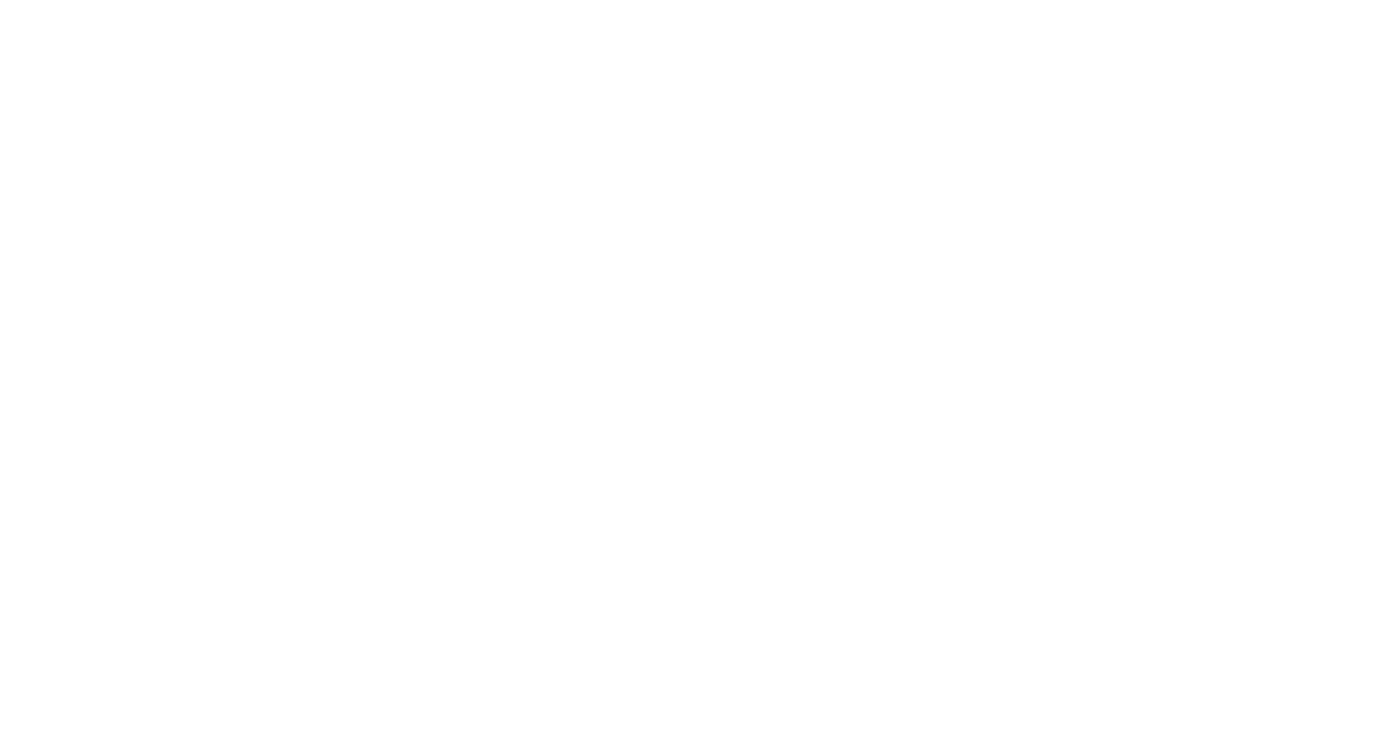
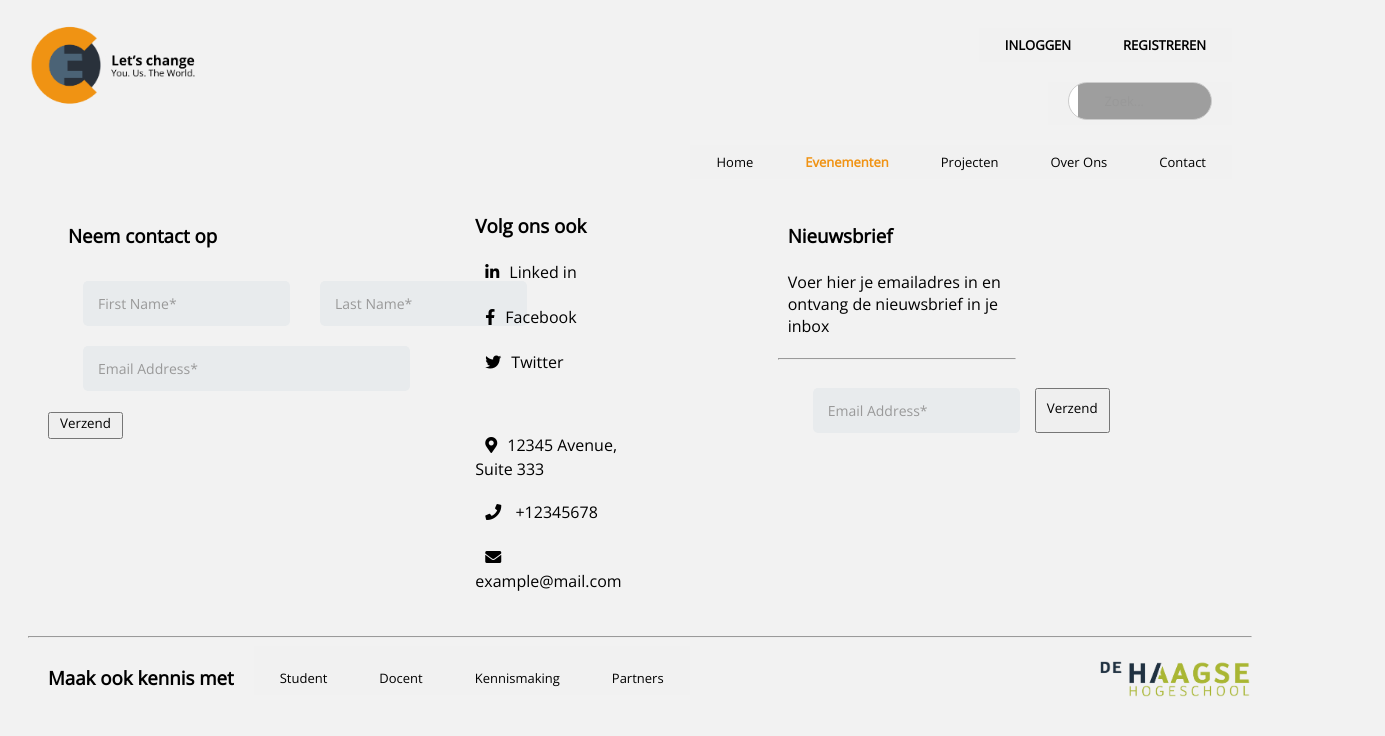
Before and after one commit to TheHagueUniversity/1819-cmd-b-pr-centre-of-expertise-18067050, a plain HTML site: page projectc/evenementen.html in a window 1280 px wide. Shown: the whole page, 1385 px wide, since content can reach past the window. Drawn offline with nearby package versions, Linux system fonts and the light colour scheme; grey boxes are pictures that could not be loaded.

Commit message:
comments toegevoegd

```diff
--- a/projectc/css/style.css
+++ b/projectc/css/style.css
@@ -9,6 +9,7 @@ body {
   background-color: rgba(242, 242, 242, 1);
 }
 
+/* hier geven we de horizontale lijn 0 padding */
 hr {
   padding:0;
 }
@@ -21,7 +22,7 @@ hr {
   padding: 0px;
 }
 
-/* Style the buttons inside the tab */
+/* geeft style aan de buttons in de tab */
 .tab button {
   background-color: inherit;
   float: left;
@@ -45,19 +46,20 @@ hr {
   border-top-right-radius: 15px;
 }
 
-/* Change background color of buttons on hover */
+
+/* veranderd achtergrond kleur van buttons bij hover */
 .tab button:hover {
   background-color: rgb(240, 147, 20);
 }
 
-/* Create an active/current tablink class */
+/* creeert een active tablink voor de class */
 .tab button.active {
   background-color: #ccc;
   background-color: rgb(74, 99, 118);
   color: white;
 }
 
-/* Style the tab content */
+/* geeft style aan de tab content */
 .tabcontent {
   display: none;
   padding: 6px 12px;
@@ -65,6 +67,7 @@ hr {
   color: white;
   background-color: rgb(74, 99, 118);
   height: 500px;
+
   /* geeft rondingen aan */
   -webkit-border-bottom-right-radius: 15px;
   -webkit-border-bottom-left-radius: 15px;
@@ -78,11 +81,7 @@ hr {
   width: 50%;
 }
 
-.projects {}
 
-.events {}
-
-.about {}
 
 /* ---------------------------------------------------------------- footer ------------------------------------------------------------------------------------ */
 
@@ -97,7 +96,7 @@ hr {
 
 
   }
-
+/* styling van de input velden van de velden */
   input[type="text"] {
       appearance: none;
       width: 100%;
@@ -112,6 +111,7 @@ hr {
       font-size: 14px;
     }
 
+dit is de verzend button, styling ervan
 .contact-button {
   margin-left: 20px;
   color: white;
--- a/projectc/evenementen.html
+++ b/projectc/evenementen.html
@@ -0,0 +1,143 @@
+<!DOCTYPE html>
+<html>
+
+<head>
+  <title>Project C Centre of Expertise</title>
+  <meta charset="utf-8" />
+  <link href="css/style.css" type="text/css" rel="stylesheet" />
+  <link href="css/nav.css" type="text/css" rel="stylesheet" />
+  <link href="https://fonts.googleapis.com/css?family=Open+Sans" rel="stylesheet">
+  <link rel="stylesheet" href="https://use.fontawesome.com/releases/v5.8.1/css/all.css" integrity="sha384-50oBUHEmvpQ+1lW4y57PTFmhCaXp0ML5d60M1M7uH2+nqUivzIebhndOJK28anvf" crossorigin="anonymous">
+  <script src="https://code.jquery.com/jquery-3.3.1.js" integrity="sha256-2Kok7MbOyxpgUVvAk/HJ2jigOSYS2auK4Pfzbm7uH60=" crossorigin="anonymous"></script>
+</head>
+
+<body>
+  <header>
+
+    <!---------------------------------------------------------------------------------- Navigation log-in / register  ---------------------------------------------------------------------------------->
+    <nav>
+      </ul>
+      <ul id="topnav">
+        <li><a href="register.HTML">Inloggen</a></li>
+        <li><a href="register.HTML">Registreren</a></li>
+      </ul>
+    </nav>
+
+    <!-- Logo -->
+    <!-- Dit is het logo dat in de navigatie komt te staan -->
+    <a href="index.html"><img id="logo" src="img/Logo.png" alt="logo" /></a>
+
+    <!-- Navigation Search -->
+    <nav>
+      <ul id="searchnav">
+        <li>
+          <form>
+            <!-- Hierdoor komt "Zoek..." in de zoekbalk te staan. -->
+            <input type="search" placeholder=" Zoek...">
+          </form>
+        </li>
+      </ul>
+    </nav>
+
+
+
+
+
+
+
+
+
+
+    <!---------------------------------------------------------------------------------- Navigation General ---------------------------------------------------------------------------------->
+    <nav>
+      <ul id="generalnav">
+        <li><a  href="index.HTML">Home</a></li>
+        <!-- Hier zien we een active class, dit maakt het bold en oranje op het moment dat je op die pagina zit -->
+        <li><a class="active" href="evenementen.HTML">Evenementen</a></li>
+        <li><a href="projecten.HTML">Projecten</a></li>
+        <li><a href="overons.HTML">Over Ons</a></li>
+        <li><a href="contact.HTML">Contact</a></li>
+      </ul>
+    </nav>
+  </header>
+
+
+<!---------------------------------------------------------------------------------- Footer General ---------------------------------------------------------------------------------->
+<footer>
+  <div class="column" >
+    <div class="form-body">
+      <h3>Neem contact op</h3>
+      <div class="row">
+        <input style="width: 250px" type="text" placeholder="First Name*">
+        <input style="width: 250px" type="text" placeholder="Last Name*">
+      </div>
+      <div class="row">
+        <input style="width: 528px;" type="text" placeholder="Email Address*">
+      </div>
+    </div>
+    <button class="contact-button">Verzend</buttons>
+    </div>
+
+
+    <div class="column">
+      <h3>Volg ons ook</h3>
+        <p>
+            <i class="fab fa-linkedin-in"></i>Linked in
+        </p>
+        <p>
+            <i class="fab fa-facebook-f"></i>Facebook
+        </p>
+        <p>
+            <i class="fab fa-twitter"></i>Twitter
+        </p>
+        <br />
+        <p>
+          <i class="fas fa-map-marker-alt"></i>12345 Avenue, Suite 333
+        </p>
+        <p>
+          <i class="fas fa-phone"></i> +12345678
+        </p>
+        <p>
+          <i class="fas fa-envelope"></i>example@mail.com
+        </p>
+      </div>
+    </div>
+    <div class="row">
+      <div class="column">
+    <h3>
+       Nieuwsbrief
+    </h3>
+    <p>
+      Voer hier je emailadres in en ontvang de nieuwsbrief in je inbox
+    </p>
+    <hr />
+      <div class="form-body">
+        <div class="row">
+          <input style="width: 528px;" type="text" placeholder="Email Address*">
+          <button class="contact-button">Verzend</buttons>
+        </div>
+      </div>
+
+    </div>
+    </div>
+
+      </div>
+</footer>
+<hr />
+<footer>
+  <h3>Maak ook kennis met</h3>
+  <nav>
+    <ul id="footer-nav">
+      <li><a href="#">Student</a></li>
+      <li><a href="#">Docent</a></li>
+      <li><a href="#">Kennismaking</a></li>
+      <li><a href="#">Partners</a></li>
+      <img  id="footer-img" src="img/hhs2.png" />
+    </ul>
+  </nav>
+</footer>
+
+  <script src="scripts/script.js"></script>
+</body>
+
+</html>
```
Also changed, not shown: projectc/index.html (+16 -7 lines).
